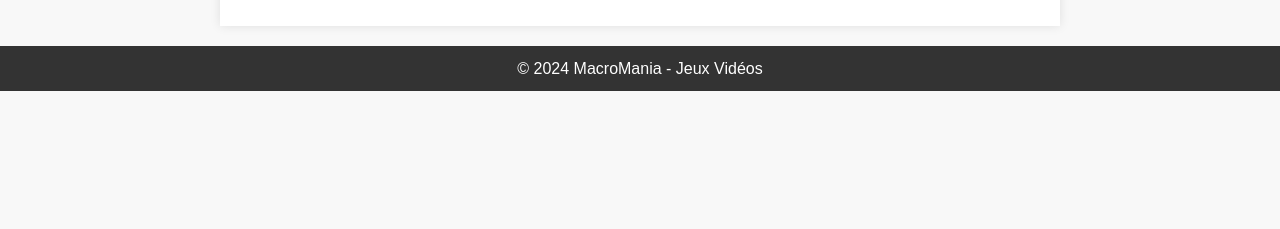
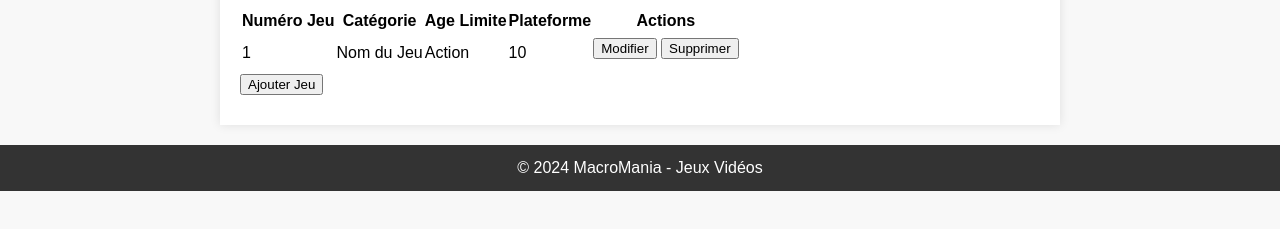
Before and after one commit to nicolasdraperi/Projet_NodeJS, a website: page View/espace-admin.html in a window 1280 px wide. Shown: the part 131-360 px from the top of the page. Drawn offline with Linux system fonts and the light colour scheme.

Commit message:
mise a jour liste jeux et admin

```diff
--- a/View/espace-admin.html
+++ b/View/espace-admin.html
@@ -19,8 +19,33 @@
 
 <div class="content">
     <h1>Espace Admin</h1>
+
     <section id="espace-admin">
-        <!-- Contenu de l'espace admin -->
+        <table>
+            <thead>
+                <tr>
+                    <th>Numéro Jeu</th>
+                    <th>Catégorie</th>
+                    <th>Age Limite</th>
+                    <th>Plateforme</th>
+                    <th>Actions</th>
+                </tr>
+            </thead>
+            <tbody>
+                <tr>
+                    <td>1</td>
+                    <td>Nom du Jeu</td>
+                    <td>Action</td>
+                    <td>10</td>
+                    <td>
+                        <button onclick="modifierJeu(1)">Modifier</button>
+                        <button onclick="supprimerJeu(1)">Supprimer</button>
+                    </td>
+                </tr>
+            </tbody>
+        </table>
+
+        <button onclick="ajouterJeu()">Ajouter Jeu</button>
     </section>
 </div>
 
```
Also changed, not shown: View/liste-jeux.html (+0 -4 lines).
